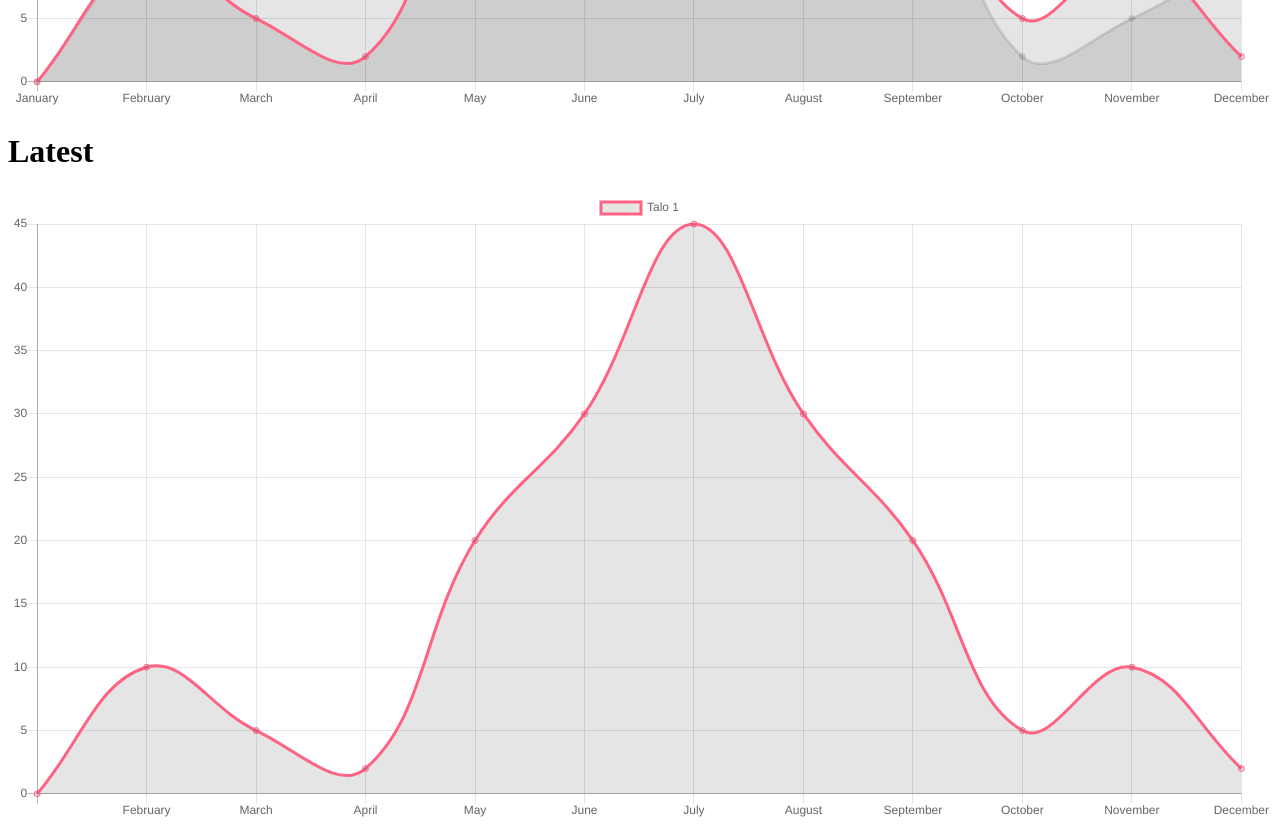
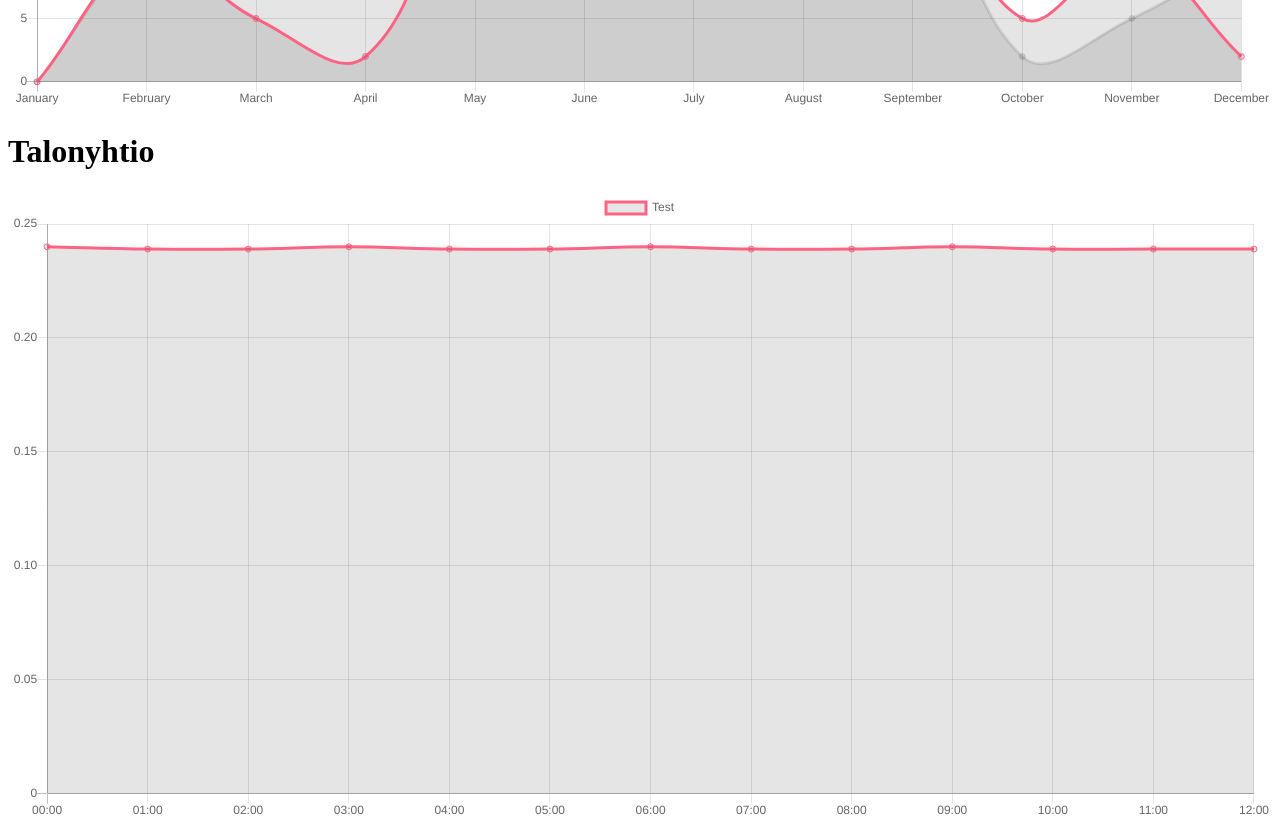
Before and after one commit to TSkoll/Alvacha, a plain HTML site: page index.html in a window 1280 px wide. Shown: the part 600-1432 px from the top of the page. Drawn offline with nearby package versions, Linux system fonts and the light colour scheme.

Commit message:
mock hourly data

```diff
--- a/index.html
+++ b/index.html
@@ -3,12 +3,12 @@
     <body>
         <h1>Yearly</h1>
         <canvas id="yearly"></canvas>
-        <h1>Latest</h1>
-        <canvas id="latest"></canvas>
+        <h1>Talonyhtio</h1>
+        <canvas id="building"></canvas>
         <script src="https://cdn.jsdelivr.net/npm/chart.js@2.8.0"></script>
         <script>
             var ctx = document.getElementById('yearly').getContext('2d');
-            var ctx2 = document.getElementById('latest').getContext('2d');
+            var ctx2 = document.getElementById('building').getContext('2d');
             var yearly = new Chart(ctx, {
                 // The type of chart we want to create
                 type: 'line',
@@ -31,22 +31,44 @@
                 options: {}
             });
 
-            var latest = new Chart(ctx2, {
+            var building = new Chart(ctx2, {
                 // The type of chart we want to create
                 type: 'line',
 
                 // The data for our dataset
                 data: {
-                    labels: ['', 'February', 'March', 'April', 'May', 'June', 'July', 'August', 'September', 'October', 'November', 'December'],
+                    labels: ['00:00', '01:00', '02:00', '03:00', '04:00', '05:00', '06:00', '07:00', '08:00', '09:00', '10:00', '11:00', '12:00'],
                     datasets: [{
-                        label: 'Talo 1',
+                        label: 'Test',
                         borderColor: 'rgb(255, 99, 132)',
-                        data: [0, 10, 5, 2, 20, 30, 45, 30, 20, 5, 10, 2]
+                        data: [
+                            0.24,
+                            0.239,
+                            0.239,
+                            0.24,
+                            0.239,
+                            0.239,
+                            0.24,
+                            0.239,
+                            0.239,
+                            0.24,
+                            0.239,
+                            0.239,
+                            0.239
+                        ]
                     }]
                 },
 
                 // Configuration options go here
-                options: {}
+                options: {
+                    scales: {
+            yAxes: [{
+                ticks: {
+                    beginAtZero: true
+                }
+            }]
+        }
+                }
             });
         </script>
     </body>
```
